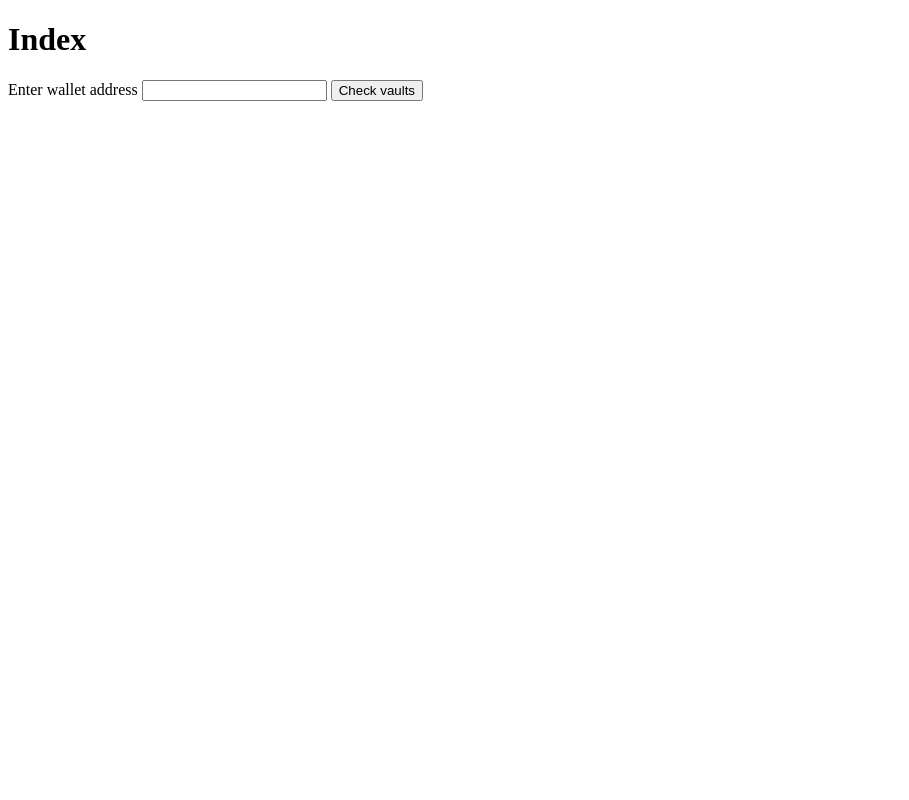
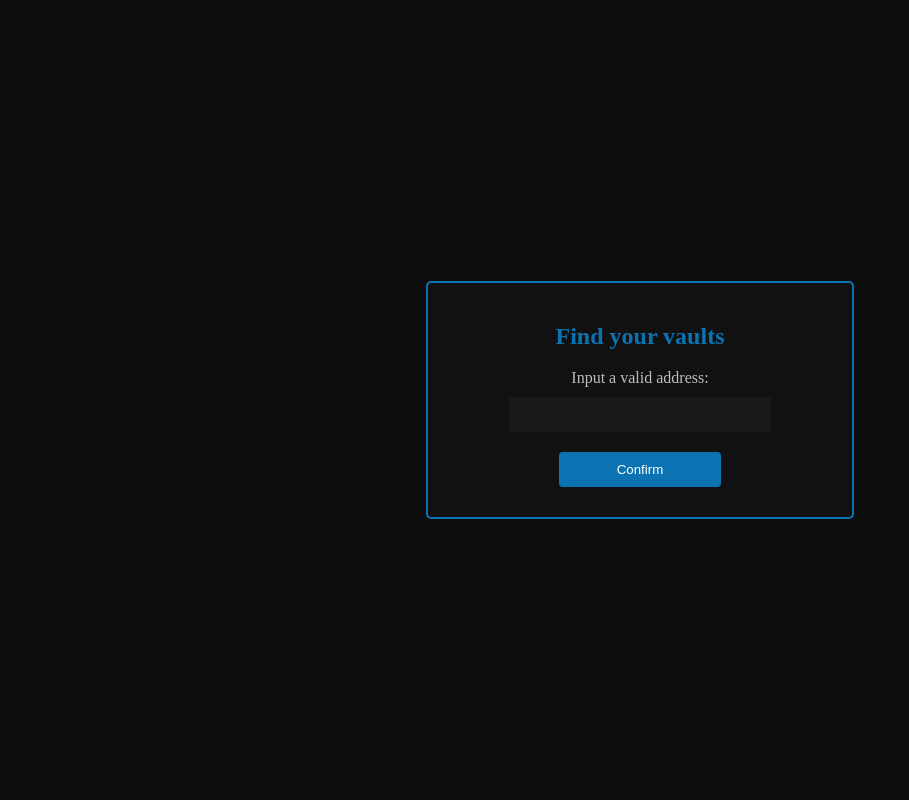
Before and after one commit to Naerhy/vaults, a Python web app: template flask/templates/index.html in a window 1280 px wide. Shown: the whole page, without its empty margins (0-909 px from the left). Run offline with Jinja, Linux system fonts and the light colour scheme; the template is opened without the code that fills it, so the values that code supplies are empty.

Commit message:
Improve html and css files

```diff
--- a/flask/static/css/main.css
+++ b/flask/static/css/main.css
@@ -0,0 +1,65 @@
+html, body {
+	height: 100%;
+	margin: 0;
+}
+
+body {
+	align-items: center;
+	background-color: #0D0D0D;
+	display: flex;
+	flex-direction: column;
+	flex-wrap: nowrap;
+	justify-content: center;
+}
+
+main {
+	background-color: #111111;
+	border: 2px solid #0C73B2;
+	border-radius: 5px;
+	padding: 20px;
+	width: 30%;
+}
+
+h2 {
+	color: #0C73B2;
+	text-align: center;
+}
+
+form {
+	align-items: center;
+	display: flex;
+	flex-direction: column;
+	flex-wrap: nowrap;
+	justify-content: center;
+	margin: auto;
+	width: 70%;
+}
+
+label {
+	color: #BDBDBD;
+}
+
+input, button {
+	border-radius: 4px;
+	color: #FFFFFF;
+	margin: 10px 0px;
+}
+
+input {
+	background-color: #191919;
+	border: none;
+	padding: 10px;
+	width: 90%;
+}
+
+button {
+	background-color: #0C73B2;
+	border: none;
+	cursor: pointer;
+	padding: 10px 0px;
+	width: 60%;
+}
+
+button:hover {
+	background-color: #094C93;
+}
--- a/flask/templates/index.html
+++ b/flask/templates/index.html
@@ -1,14 +1,10 @@
 {% extends "layout.html" %}
 
-{% block head %}
-<title>Index</title>
+{% block body %}
+	<h2>Find your vaults</h2>
+	<form action="" method="post">
+		<label for="address">Input a valid address:</label>
+		<input type="text" name="address" id="address" required>
+		<button type="submit">Confirm</button>
+	</form>
 {% endblock %}
-
-{% block body %}
-<h1>Index</h1>
-<form action="" method="post">
-	<label for="address">Enter wallet address</label>
-	<input type="text" name="address" id="address" required>
-	<button type="submit">Check vaults</button>
-</form>
-{% endblock %}
--- a/flask/templates/layout.html
+++ b/flask/templates/layout.html
@@ -3,12 +3,13 @@
 <head>
 	<meta charset="UTF-8">
 	<link rel="stylesheet" href="{{ url_for('static', filename='css/main.css') }}">
-	{% block head %}
-	{% endblock %}
+	<title>Vaults</title>
 </head>
 
 <body>
-	{% block body %}
-	{% endblock %}
+	<main>
+		{% block body %}
+		{% endblock %}
+	</main>
 </body>
 </html>
--- a/flask/templates/vaults.html
+++ b/flask/templates/vaults.html
@@ -1,11 +1,6 @@
 {% extends "layout.html" %}
 
-{% block head %}
-<title>Vaults</title>
-{% endblock %}
-
 {% block body %}
-<h1>Vaults</h1>
 	{% for vault in vaults %}
 		<table>
 			<tr>
```
Lines whose indentation alone changed are shown as unchanged.
